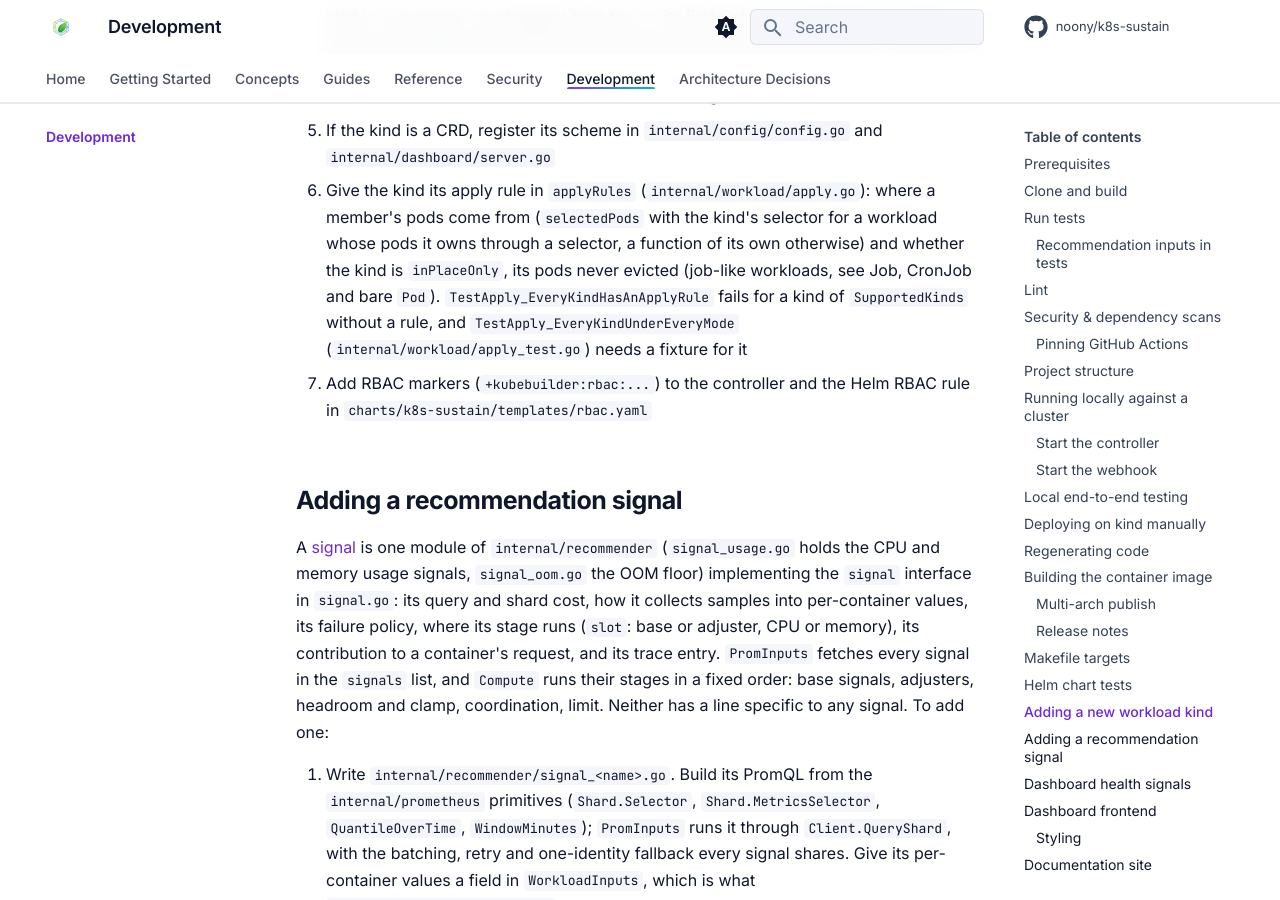
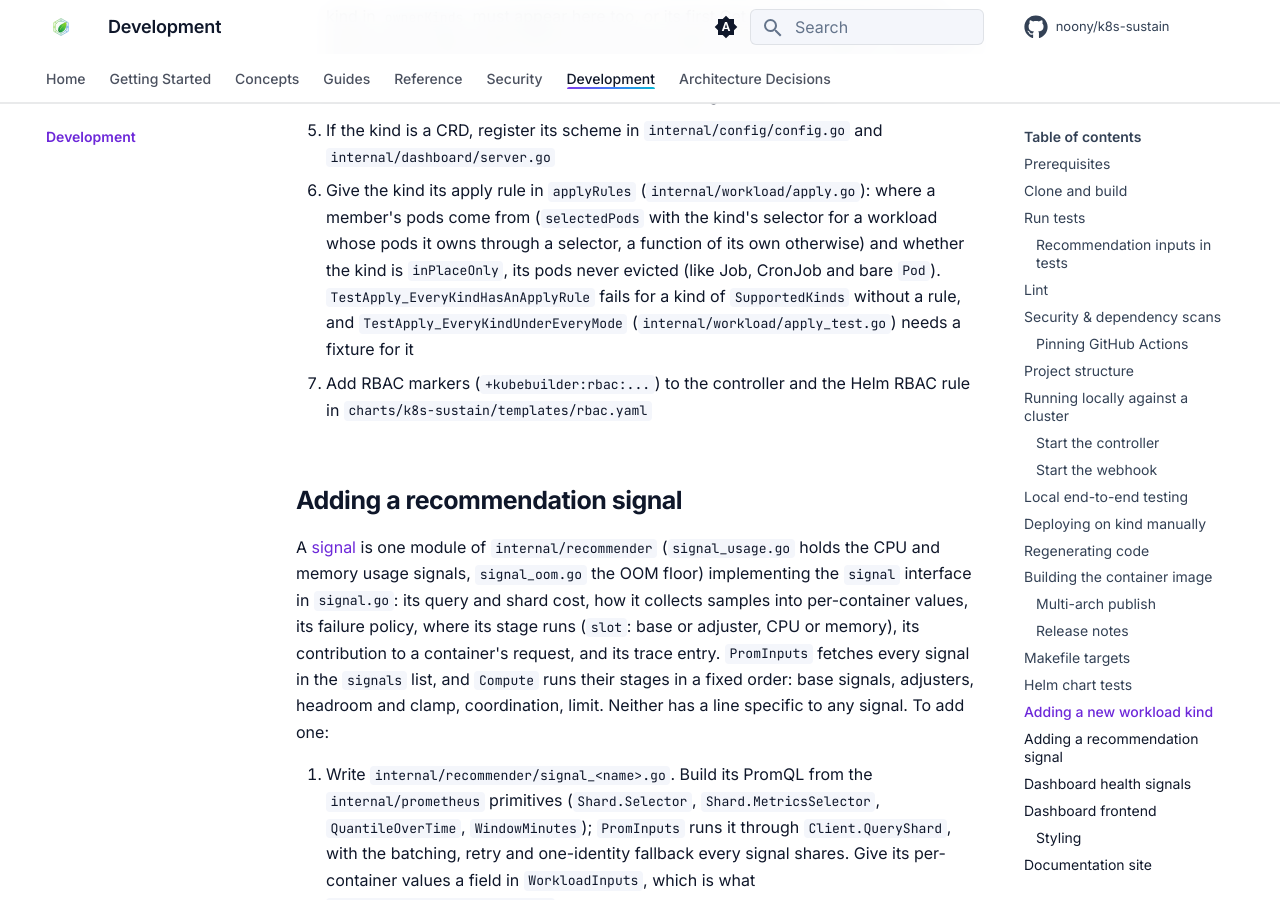
Before and after one commit to noony/k8s-sustain, an MkDocs documentation site: the page built from docs/development.md, in a window 1280 px wide and 900 px high, scrolled down 8257 px. Built offline with MkDocs 1.6.1 and Material for MkDocs 9.7.7, drawn with Linux system fonts in a browser that asks for light colours; comment, search, counter and statistics services are not loaded; the version menu is left out.

```diff
--- a/docs/development.md
+++ b/docs/development.md
@@ -320,7 +320,7 @@
 3. Add the kind's pod template to `workload.PodTemplateOf` in `internal/workload/templates.go`
 4. Add the same kind to `k8s.OwnerChainDisableFor()` in `internal/k8s/client.go`. Every kind in `ownerKinds` must appear here too, or its first Get on the admission hot path stands up a cluster-wide informer over every object of that kind instead of costing one Get. `TestDisableForCoversOwnerAnnotationKinds` (`internal/webhook/optin_test.go`) cross-checks the two lists and fails if one is missing from the other
 5. If the kind is a CRD, register its scheme in `internal/config/config.go` and `internal/dashboard/server.go`
-6. Give the kind its apply rule in `applyRules` (`internal/workload/apply.go`): where a member's pods come from (`selectedPods` with the kind's selector for a workload whose pods it owns through a selector, a function of its own otherwise) and whether the kind is `inPlaceOnly`, its pods never evicted (job-like workloads, see Job, CronJob and bare `Pod`). `TestApply_EveryKindHasAnApplyRule` fails for a kind of `SupportedKinds` without a rule, and `TestApply_EveryKindUnderEveryMode` (`internal/workload/apply_test.go`) needs a fixture for it
+6. Give the kind its apply rule in `applyRules` (`internal/workload/apply.go`): where a member's pods come from (`selectedPods` with the kind's selector for a workload whose pods it owns through a selector, a function of its own otherwise) and whether the kind is `inPlaceOnly`, its pods never evicted (like Job, CronJob and bare `Pod`). `TestApply_EveryKindHasAnApplyRule` fails for a kind of `SupportedKinds` without a rule, and `TestApply_EveryKindUnderEveryMode` (`internal/workload/apply_test.go`) needs a fixture for it
 7. Add RBAC markers (`+kubebuilder:rbac:...`) to the controller and the Helm RBAC rule in `charts/k8s-sustain/templates/rbac.yaml`
 
 ## Adding a recommendation signal
```
Also changed, not shown: CONTEXT.md (+4 -0 lines).
